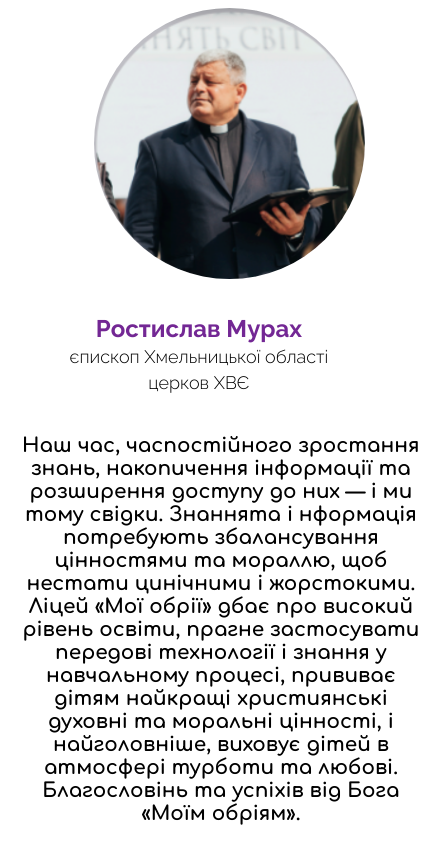
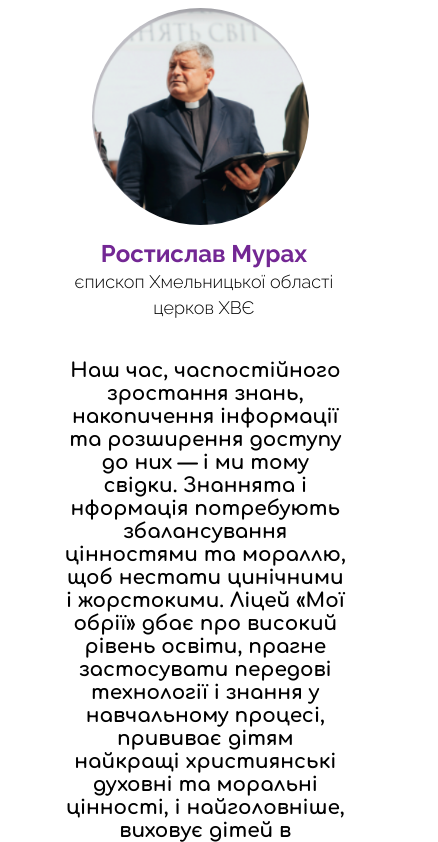
Before and after one commit to Mishael017/obrii2, a plain HTML site: page index.html in a window 390 px wide. Shown: the top 842 px of the page, 438 px wide, since content can reach past the window. Drawn offline with Linux system fonts and the light colour scheme.

Commit message:
uih09puil

```diff
--- a/style.css
+++ b/style.css
@@ -128,13 +128,9 @@
     .article{
         margin-left: 3%;
     }
-    /*
+
     .text{
         width: 284px;
-    }
-    */
-    .text{
-        margin-left: 0;
     }
     .thumnail img{
         width: 65%;
@@ -143,9 +139,8 @@
         margin-left: 9%;
         font-size: 18px;
     }
-    /*
     .thumnail .photo{
         height: 214px;
     }
-    */
+
 }
```
